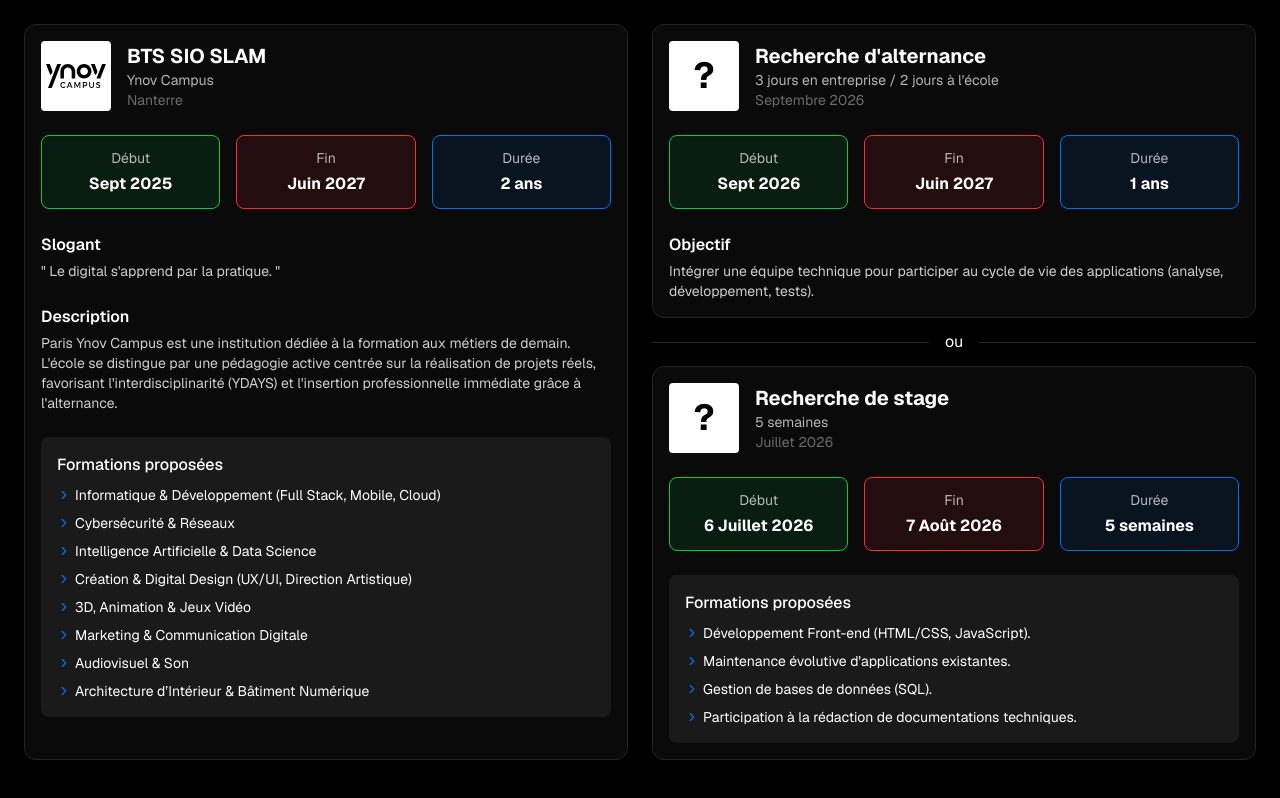
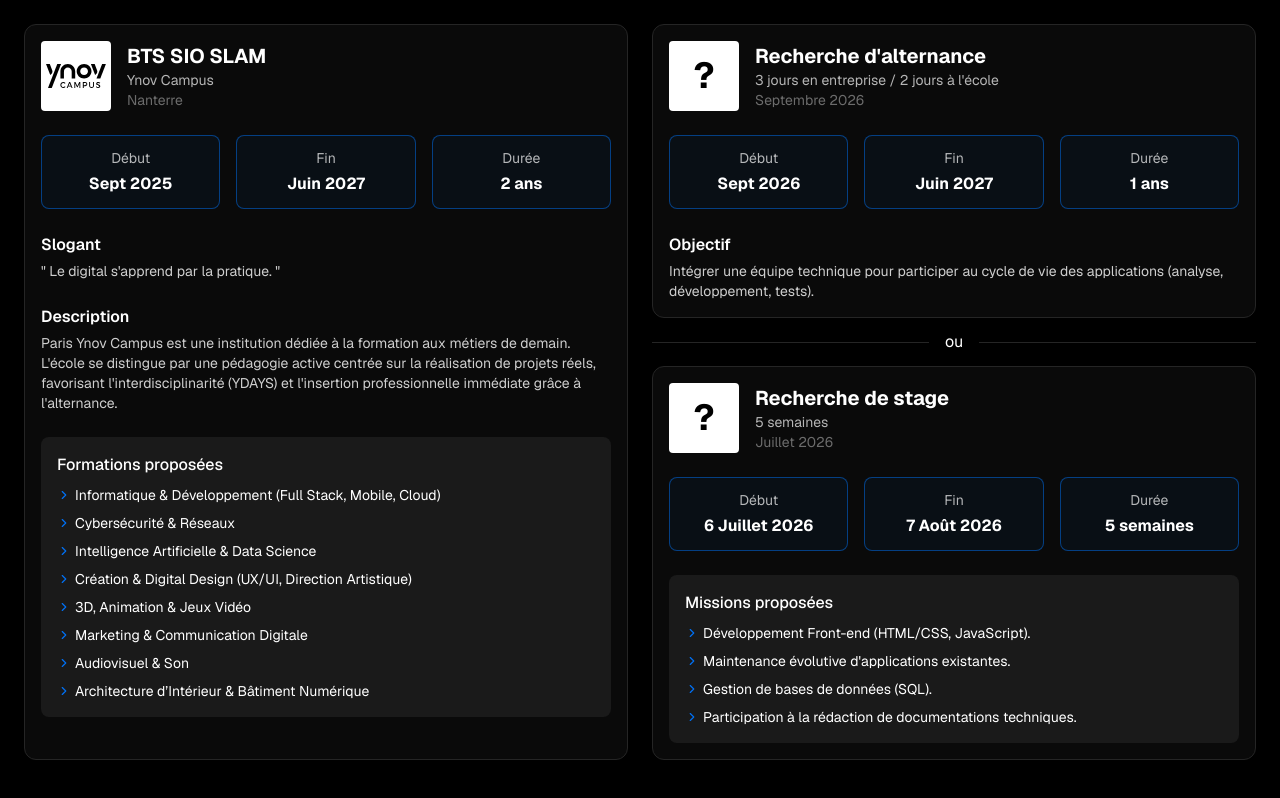
Before and after one commit to FlytziTv/sz-slam, a Next.js app: page /works in a window 1280 px wide. Built offline with nearby package versions, Linux system fonts and the light colour scheme.

Commit message:
fix pages

```diff
--- a/app/bts/page.tsx
+++ b/app/bts/page.tsx
@@ -2,7 +2,14 @@
 // import BtsOptionCard from "@/components/card/BtsOptionCard";
 // import { bts_data, bts_option_data } from "@/data/stud";
 import Footer from "@/components/sz/footer";
-import { ChevronRight, Hourglass, BookOpen, Award, GlobeLock, ChevronsLeftRight } from "lucide-react";
+import {
+  ChevronRight,
+  Hourglass,
+  BookOpen,
+  Award,
+  GlobeLock,
+  ChevronsLeftRight,
+} from "lucide-react";
 
 const presentation = [
   {
@@ -44,7 +51,7 @@
     "Réponse aux incidents",
     "Développement de la présence en ligne",
   ],
-  "Cybersécurité": [
+  Cybersécurité: [
     "Protection des données",
     "Sécurisation des équipements",
     "Politique de sécurité",
@@ -57,18 +64,31 @@
 };
 
 const options = [
-
   {
     name: "SLAM",
     icon: ChevronsLeftRight,
     myoptions: true,
     description: "Solutions Logicielles et Applications Métiers",
     infos: {
-      "Compétences techniques": ["Développement Web", "Applications mobiles", "Base de données", "Programmation objet"],
-      "Technologies": ["Java, C#, Python", "HTML, CSS, JavaScript", "React, Angular", "SQL, NoSQL"],
-      "Débouchés professionnels": ["Développeur d'applications", "Développeur Web", "Analyste programmeur", "Chef de projet junior"],
-    }
-
+      "Compétences techniques": [
+        "Développement Web",
+        "Applications mobiles",
+        "Base de données",
+        "Programmation objet",
+      ],
+      Technologies: [
+        "Java, C#, Python",
+        "HTML, CSS, JavaScript",
+        "React, Angular",
+        "SQL, NoSQL",
+      ],
+      "Débouchés professionnels": [
+        "Développeur d'applications",
+        "Développeur Web",
+        "Analyste programmeur",
+        "Chef de projet junior",
+      ],
+    },
   },
   {
     name: "SISR",
@@ -76,21 +96,41 @@
     myoptions: false,
     description: "Solutions d'Infrastructure, Systèmes et Réseaux",
     infos: {
-      "Compétences techniques": ["Administration Windows", "Administration Linux", "Virtualisation", "Réseaux TCP/IP"],
-      "Services et sécurité": ["Active Directory", "Pare-feu", "VPN", "Supervision"],
-      "Débouchés professionnels": ["Administrateur réseaux", "Technicien support", "Responsable infrastructure", "Consultant cybersécurité"],
+      "Compétences techniques": [
+        "Administration Windows",
+        "Administration Linux",
+        "Virtualisation",
+        "Réseaux TCP/IP",
+      ],
+      "Services et sécurité": [
+        "Active Directory",
+        "Pare-feu",
+        "VPN",
+        "Supervision",
+      ],
+      "Débouchés professionnels": [
+        "Administrateur réseaux",
+        "Technicien support",
+        "Responsable infrastructure",
+        "Consultant cybersécurité",
+      ],
     },
-  }
-]
+  },
+];
 
 export default function Bts() {
   return (
     <>
-      <main className="flex flex-col gap-8 max-w-340 mx-auto items-center justify-center my-6 px-6">
+      <main className="flex-1 w-full max-w-340 mx-auto items-start justify-center my-6 px-6">
         <div className="grid grid-cols-1 lg:grid-cols-2 gap-6 w-full max-w-full">
-
           <div className="flex flex-col gap-4 p-4 bg-[#0A0A0A] border border-[#252525] rounded-xl col-span-1 lg:col-span-2">
-            <h1 className="text-2xl font-bold uppercase fke">Bts sio <span className="text-lg"> (Services Informatiques aux Organisations)</span></h1>
+            <h1 className="text-2xl font-bold uppercase fke">
+              Bts sio{" "}
+              <span className="text-lg">
+                {" "}
+                (Services Informatiques aux Organisations)
+              </span>
+            </h1>
             <div className="grid grid-cols-1 sm:grid-cols-2 lg:grid-cols-3 gap-4">
               {presentation.map((item) => (
                 <div
@@ -160,23 +200,32 @@
           </div>
 
           {options.map((item) => (
-            <div key={item.name} className="flex flex-col gap-4 p-4 bg-[#0A0A0A] border border-[#252525] rounded-xl">
+            <div
+              key={item.name}
+              className="flex flex-col gap-4 p-4 bg-[#0A0A0A] border border-[#252525] rounded-xl"
+            >
               <div className="flex flex-row gap-4">
                 <div className="flex items-center justify-center aspect-square h-15 rounded-sm">
                   <item.icon size={36} className="text-sztatus" />
                 </div>
                 <div className="flex flex-col items-start gap-2 justify-center">
                   <h2 className="font-medium text-base text-[#ffff]">
-                    Option {item.name}{item.myoptions && <span className="text-xs ml-0.5 text-sztatus/80">(Ma spécialité)</span>}
+                    Option {item.name}
+                    {item.myoptions && (
+                      <span className="text-xs ml-0.5 text-sztatus/80">
+                        (Ma spécialité)
+                      </span>
+                    )}
                   </h2>
-                  <p className="text-sm text-[#888888]">
-                    {item.description}
-                  </p>
+                  <p className="text-sm text-[#888888]">{item.description}</p>
                 </div>
               </div>
 
               {Object.entries(item.infos).map(([name, data]) => (
-                <div key={name} className="bg-[#1a1a1a] rounded-lg p-4 flex flex-col gap-2">
+                <div
+                  key={name}
+                  className="bg-[#1a1a1a] rounded-lg p-4 flex flex-col gap-2"
+                >
                   <h5 className="text-base font-medium text-[#ffff]">{name}</h5>
 
                   {Array.isArray(data) ? (
--- a/app/works/page.tsx
+++ b/app/works/page.tsx
@@ -12,8 +12,8 @@
       value: "Sept 2025",
       color: "border-green-500 bg-green-500/10",
     },
-    { name: "Fin", value: "Juin 2027", color: "border-red-500 bg-red-500/10" },
-    { name: "Durée", value: "2 ans", color: "border-sztatus bg-sztatus/10" },
+    { name: "Fin", value: "Juin 2027" },
+    { name: "Durée", value: "2 ans" },
   ],
   slogan: "Le digital s'apprend par la pratique.",
   desc: "Paris Ynov Campus est une institution dédiée à la formation aux métiers de demain. L'école se distingue par une pédagogie active centrée sur la réalisation de projets réels, favorisant l'interdisciplinarité (YDAYS) et l'insertion professionnelle immédiate grâce à l'alternance.",
@@ -39,12 +39,10 @@
       {
         name: "Début",
         value: "Sept 2026",
-        color: "border-green-500 bg-green-500/10",
       },
       {
         name: "Fin",
         value: "Juin 2027",
-        color: "border-red-500 bg-red-500/10",
       },
       { name: "Durée", value: "1 ans", color: "border-sztatus bg-sztatus/10" },
     ],
@@ -60,17 +58,14 @@
       {
         name: "Début",
         value: "6 Juillet 2026",
-        color: "border-green-500 bg-green-500/10",
       },
       {
         name: "Fin",
         value: "7 Août 2026",
-        color: "border-red-500 bg-red-500/10",
       },
       {
         name: "Durée",
         value: "5 semaines",
-        color: "border-sztatus bg-sztatus/10",
       },
     ],
     mission: [
@@ -85,7 +80,7 @@
 export default function Works() {
   return (
     <>
-      <main className="flex-1w-full max-w-340 mx-auto items-start justify-center my-6 px-6">
+      <main className="flex-1 w-full max-w-340 mx-auto items-start justify-center my-6 px-6">
         <div className=" grid grid-cols-1 xl:grid-cols-2 gap-6 w-full">
           <div className="flex-1 flex flex-col gap-6 bg-[#0A0A0A] border border-[#252525] rounded-xl p-4">
             <div className="flex flex-row gap-4 items-center justify-start">
@@ -108,7 +103,7 @@
               {data_stud.dates.map((date, index) => (
                 <div
                   key={index}
-                  className={`flex flex-col gap-1 border ${date.color} rounded-lg p-3 items-center justify-center w-full`}
+                  className={`flex flex-col gap-1 border border-sztatus/50 bg-sztatus/5 rounded-lg p-3 items-center justify-center w-full`}
                 >
                   <p className="text-sm text-white/70">{date.name}</p>
                   <p className="font-bold">{date.value}</p>
@@ -170,7 +165,7 @@
                 {search_data[0].dates.map((date, index) => (
                   <div
                     key={index}
-                    className={`flex flex-col gap-1 border ${date.color} rounded-lg p-3 items-center justify-center w-full`}
+                    className={`flex flex-col gap-1 border border-sztatus/50 bg-sztatus/5 rounded-lg p-3 items-center justify-center w-full`}
                   >
                     <p className="text-sm text-white/70">{date.name}</p>
                     <p className="font-bold">{date.value}</p>
@@ -212,7 +207,7 @@
                 {search_data[1].dates.map((date, index) => (
                   <div
                     key={index}
-                    className={`flex flex-col gap-1 border ${date.color} rounded-lg p-3 items-center justify-center w-full`}
+                    className={`flex flex-col gap-1 border border-sztatus/50 bg-sztatus/5 rounded-lg p-3 items-center justify-center w-full`}
                   >
                     <p className="text-sm text-white/70">{date.name}</p>
                     <p className="font-bold">{date.value}</p>
@@ -222,7 +217,7 @@
 
               <div className="bg-[#1a1a1a] rounded-lg p-4 flex flex-col gap-2">
                 <h5 className="text-base font-medium text-[#ffff]">
-                  Formations proposées
+                  Missions proposées
                 </h5>
 
                 <ul className="grid grid-cols-1 gap-2">
```
